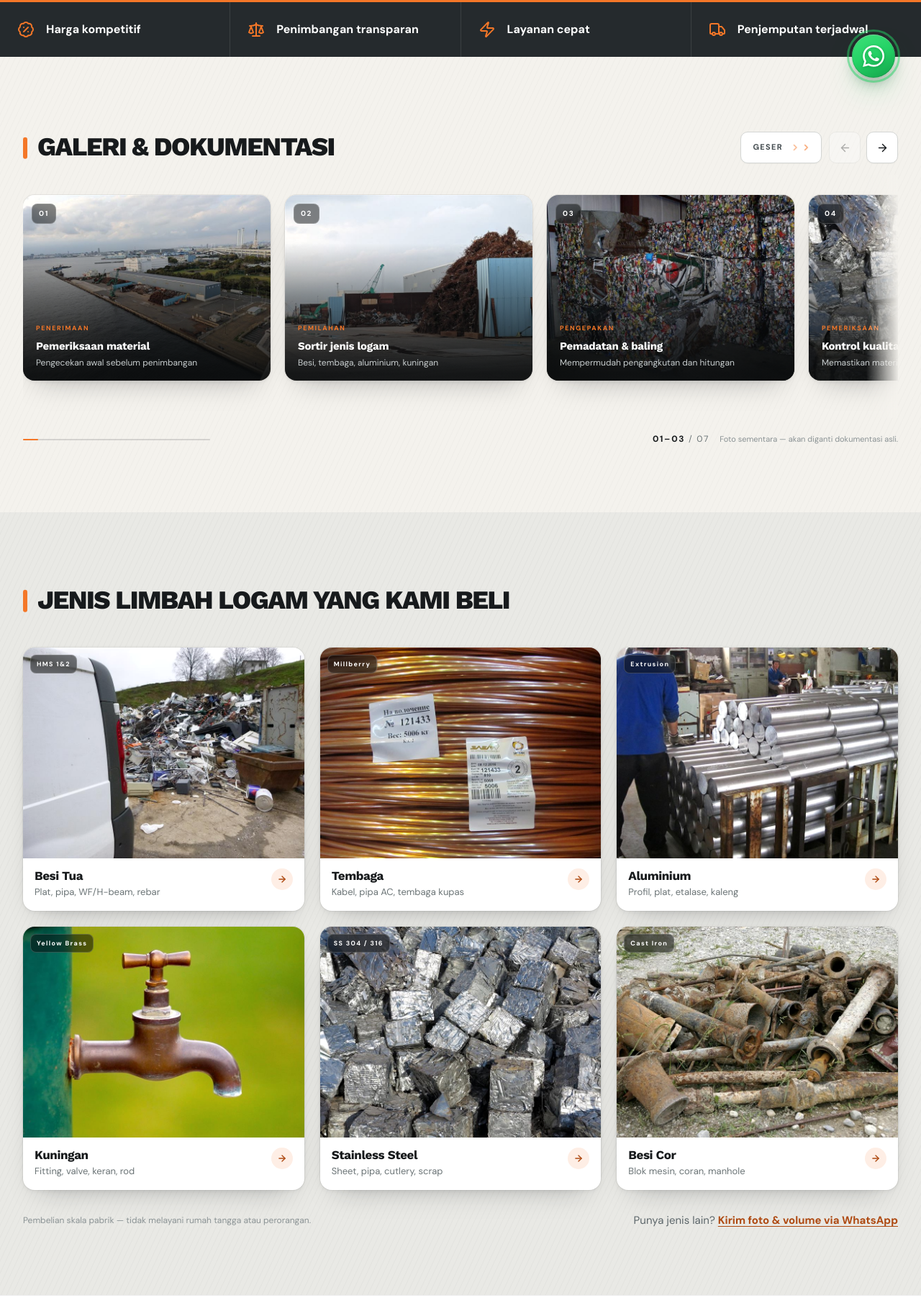
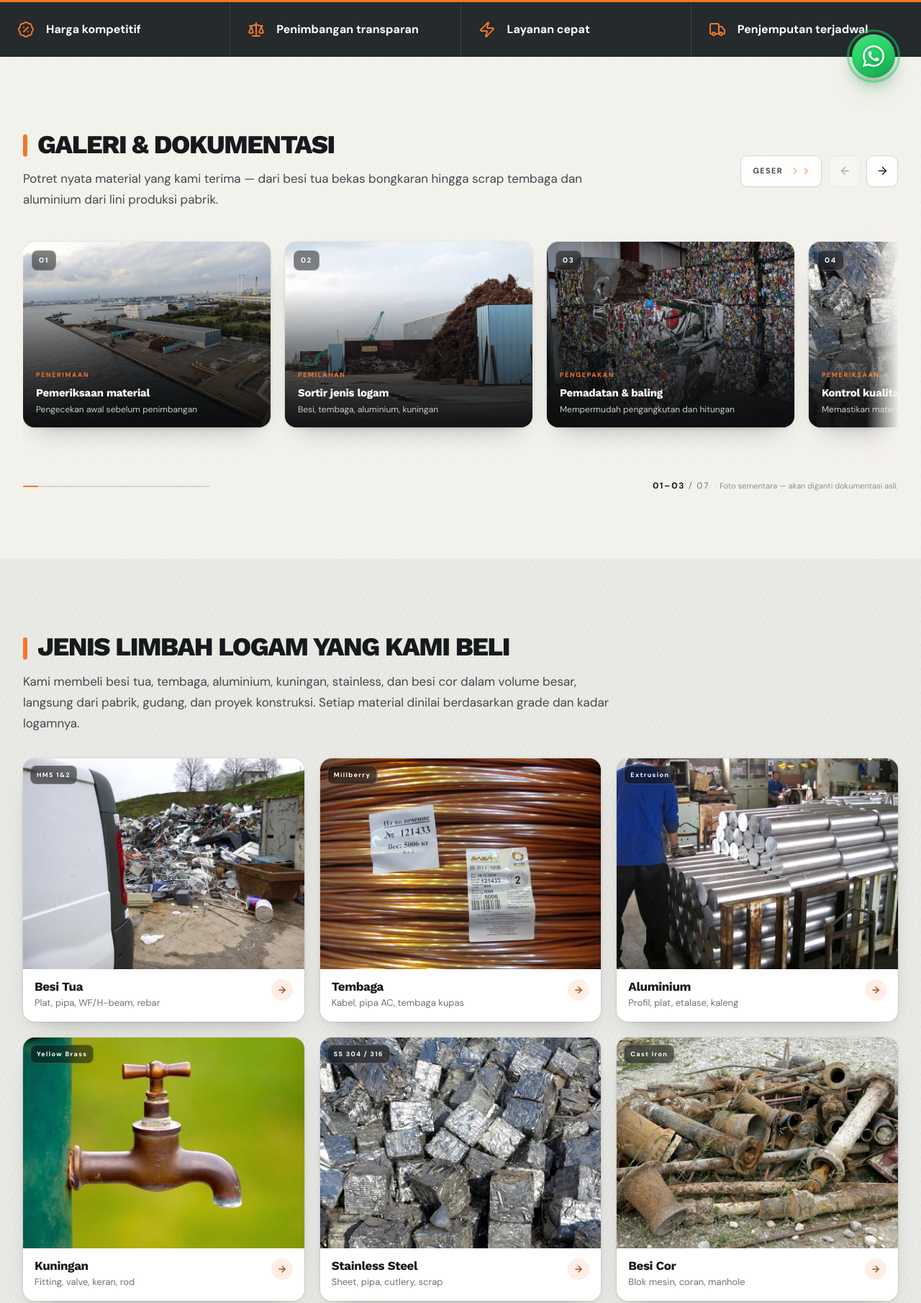
Before and after one commit to IkramRamadhan08/cv-julia-jaya, a plain HTML site: page index.html in a window 1280 px wide. Shown: the part 656-2467 px from the top of the page at 72% size. Drawn offline with nearby package versions, Linux system fonts and the light colour scheme.

Commit message:
Tambah penjelasan singkat di bawah heading section

```diff
--- a/index.html
+++ b/index.html
@@ -205,6 +205,26 @@
   .gal-title::before,.mat-title::before,.cara-title::before,.kontak-title::before{
     content:"";flex:0 0 auto;width:6px;height:.86em;border-radius:3px;
     background:var(--orange);transform:translateY(.02em);
+  }
+
+  /* penjelasan singkat di bawah heading section */
+  .sec-sub{
+    margin:14px 0 0;max-width:46rem;
+    color:var(--body);font-size:1rem;line-height:1.7;
+  }
+  @media(min-width:768px){
+    .sec-sub{font-size:1.0625rem;max-width:52rem}
+  }
+  .sec-head-txt{min-width:0}
+  .sec-sub + .mat-grid{margin-top:26px}
+  .sec-sub + .cara-list{margin-top:28px}
+  .sec-sub + .kontak-mapbox{margin-top:32px}
+  @media(min-width:900px){
+    .sec-sub + .mat-grid{margin-top:34px}
+    .sec-sub + .cara-list{margin-top:36px}
+  }
+  @media(min-width:768px){
+    .sec-sub + .kontak-mapbox{margin-top:40px}
   }
 
   .gal-tools{display:flex;align-items:center;gap:10px;flex-wrap:wrap}
@@ -921,7 +941,10 @@
   <div class="wrap">
 
     <div class="gal-head">
-      <h2 class="gal-title" id="galeri-title">Galeri &amp; Dokumentasi</h2>
+      <div class="sec-head-txt">
+        <h2 class="gal-title" id="galeri-title">Galeri &amp; Dokumentasi</h2>
+        <p class="sec-sub">Potret nyata material yang kami terima — dari besi tua bekas bongkaran hingga scrap tembaga dan aluminium dari lini produksi pabrik.</p>
+      </div>
 
       <div class="gal-tools">
         <div class="gal-hint" aria-hidden="true">
@@ -1070,6 +1093,7 @@
   <div class="wrap">
 
     <h2 class="mat-title" id="mat-title">Jenis Limbah Logam yang Kami Beli</h2>
+    <p class="sec-sub">Kami membeli besi tua, tembaga, aluminium, kuningan, stainless, dan besi cor dalam volume besar, langsung dari pabrik, gudang, dan proyek konstruksi. Setiap material dinilai berdasarkan grade dan kadar logamnya.</p>
 
     <div class="mat-grid">
 
@@ -1198,6 +1222,7 @@
   <div class="wrap">
 
     <h2 class="cara-title" id="cara-title">Cara Menjual Limbah Besi &amp; Logam</h2>
+    <p class="sec-sub">Lima langkah sederhana, dari penawaran sampai pembayaran. Penimbangan dan dokumen dilakukan terbuka, disaksikan langsung oleh penjual.</p>
 
     <ol class="cara-list">
 
@@ -1265,6 +1290,7 @@
 <section id="kontak" class="kontak" aria-labelledby="kontak-title">
   <div class="wrap">
     <h2 class="kontak-title" id="kontak-title">Kontak &amp; Lokasi</h2>
+    <p class="sec-sub">Tim kami siap membantu penawaran harga, jadwal penjemputan, dan informasi jenis material. Kirim pesan lewat WhatsApp atau email untuk respons lebih cepat.</p>
 
     <div class="kontak-mapbox">
 
```
